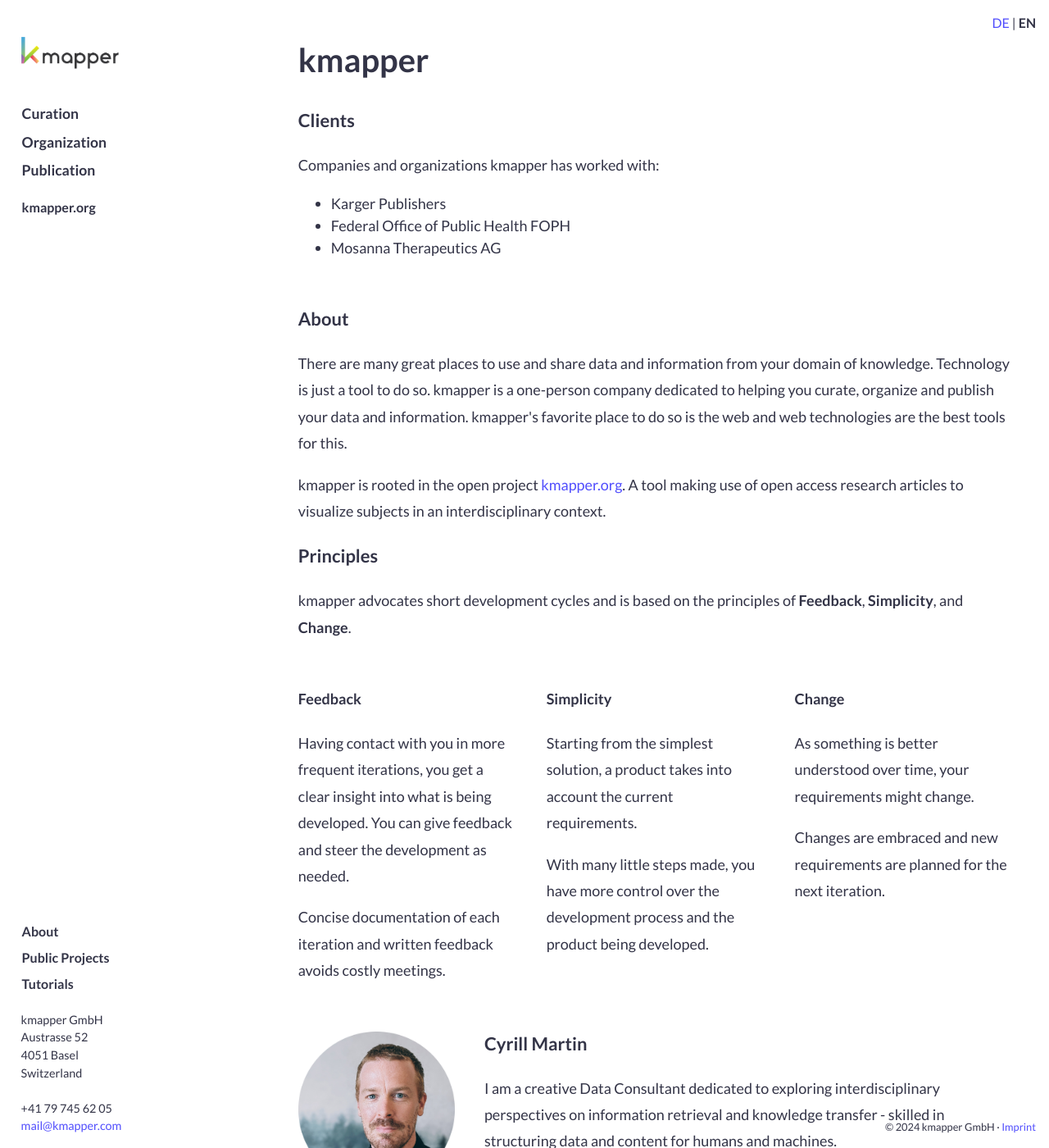
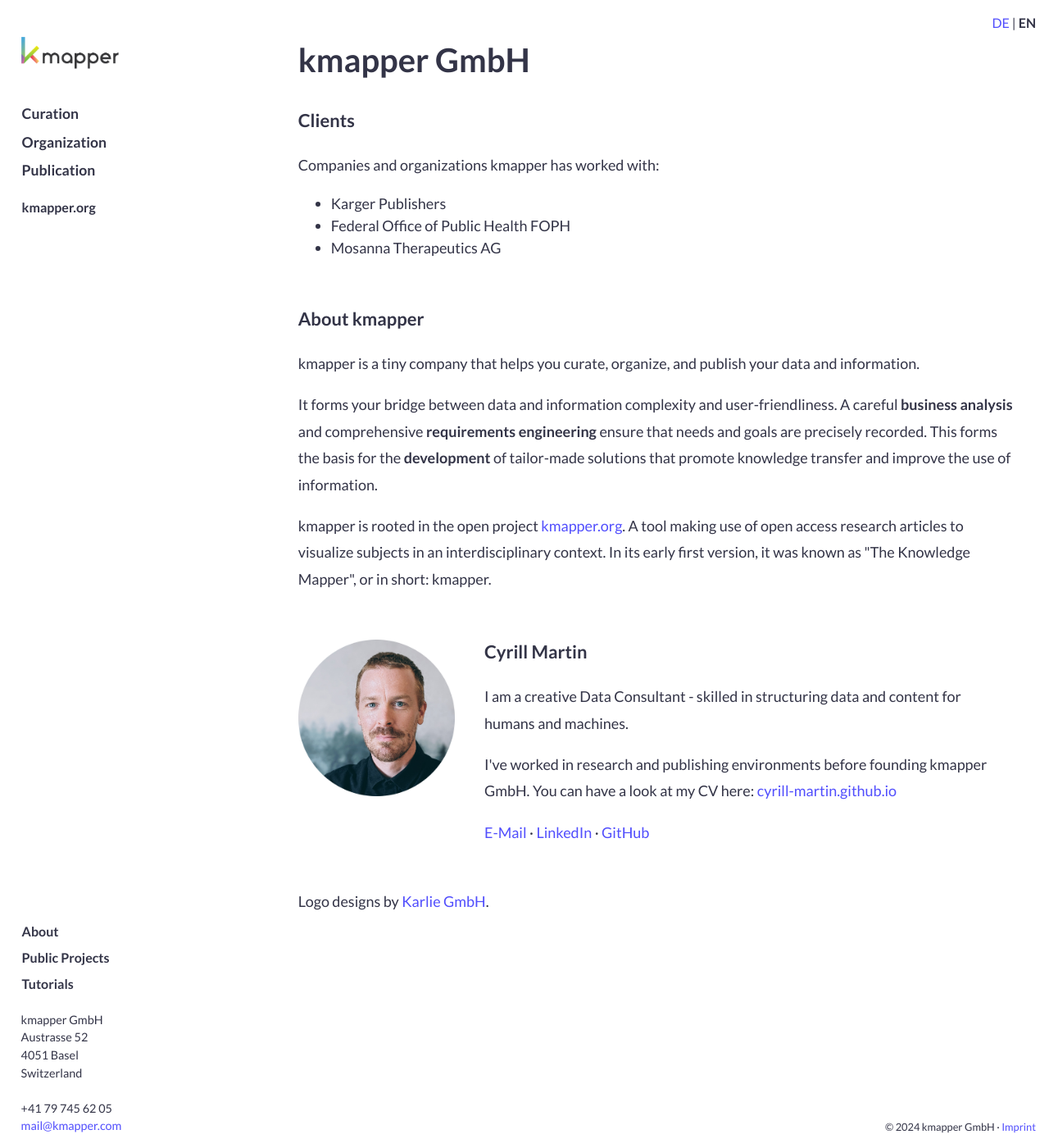
Before and after one commit to cyrill-martin/kmapper.com, a Jekyll site: the page built from src/sites/_en/about.md, in a window 1280 px wide and 1400 px high. Shown: the whole window at 82% size. Built offline with Jekyll 4.4.1, drawn with Linux system fonts in a browser that asks for light colours; comment, search, counter and statistics services are not loaded.

Commit message:
Add new texts

```diff
--- a/src/_layouts/about.html
+++ b/src/_layouts/about.html
@@ -20,25 +20,7 @@
     <h3>{{ page.h3-about }}</h3>
     <p>{{ page.p-1-kmapper }}</p>
     <p>{{ page.p-2-kmapper }}</p>
-    <h3>{{ page.h3-principles }}</h3>
-    <p>{{ page.p-1-principles }}</p>
-  </div>
-</div>
-<div class="row">
-  <div class="col-4 principle">
-    <h4>{{ page.h4-feedback }}</h4>
-    <p>{{ page.p-1-feedback }}</p>
-    <p>{{ page.p-2-feedback }}</p>
-  </div>
-  <div class="col-4 principle">
-    <h4>{{ page.h4-simplicity }}</h4>
-    <p>{{ page.p-1-simplicity }}</p>
-    <p>{{ page.p-2-simplicity }}</p>
-  </div>
-  <div class="col-4 principle">
-    <h4>{{ page.h4-change }}</h4>
-    <p>{{ page.p-1-change }}</p>
-    <p>{{ page.p-2-change }}</p>
+    <p>{{ page.p-3-kmapper }}</p>
   </div>
 </div>
 <!-- <h2>Leute</h2> -->
--- a/src/_layouts/home.html
+++ b/src/_layouts/home.html
@@ -15,7 +15,7 @@
 					</h1>
 				{%- else -%}
 					<h1 class="tagline">
-						Agency for the<br />
+						Creative data consulting:<br />
 						<a href="{{ "/" | relative_url }}en/curation/" class="tagline-nav">curation</a>,
 						<a href="{{ "/" | relative_url }}en/organization/" class="tagline-nav">organization</a>, and
 						<a href="{{ "/" | relative_url }}en/publication/" class="tagline-nav">publication</a><br />
--- a/src/sites/_en/about.md
+++ b/src/sites/_en/about.md
@@ -1,8 +1,8 @@
 ---
 layout: about
 uid: abt
-title: kmapper
-description: kmapper supports you and your organization during your knowledge project and is based on the principles of feedback, simplicity, and change
+title: kmapper GmbH
+description: kmapper supports you and your organization during your data project by offering business analysis, requirements engineering, and development
 
 h3-clients: Clients
 
@@ -13,38 +13,18 @@
 - name: Federal Office of Public Health FOPH
 - name: Mosanna Therapeutics AG
 
-h3-about: About
+h3-about: About kmapper
 
-p-1-kmapper: There are many great places to use and share data and information from your domain of knowledge. Technology is just a tool to do so. kmapper is a one-person company dedicated to helping you curate, organize and publish your data and information. kmapper's favorite place to do so is the web and web technologies are the best tools for this.
+p-1-kmapper: kmapper is a tiny company that helps you curate, organize, and publish your data and information.
 
-p-2-kmapper: kmapper is rooted in the open project <a href="https://kmapper.org" target="_blank">kmapper.org</a>. A tool making use of open access research articles to visualize subjects in an interdisciplinary context.
+p-2-kmapper: It forms your bridge between data and information complexity and user-friendliness. A careful <b>business analysis</b> and comprehensive <b>requirements engineering</b> ensure that needs and goals are precisely recorded. This forms the basis for the <b>development</b> of tailor-made solutions that promote knowledge transfer and improve the use of information.
 
-h3-principles: Principles
-
-p-1-principles: kmapper advocates short development cycles and is based on the principles of <b>Feedback</b>, <b>Simplicity</b>, and <b>Change</b>.
-
-h4-feedback: Feedback
-
-p-1-feedback: Having contact with you in more frequent iterations, you get a clear insight into what is being developed. You can give feedback and steer the development as needed.
-
-p-2-feedback: Concise documentation of each iteration and written feedback avoids costly meetings.
-
-h4-simplicity: Simplicity
-
-p-1-simplicity: Starting from the simplest solution, a product takes into account the current requirements.
-
-p-2-simplicity: With many little steps made, you have more control over the development process and the product being developed.
-
-h4-change: Change
-
-p-1-change: As something is better understood over time, your requirements might change.
-
-p-2-change: Changes are embraced and new requirements are planned for the next iteration.
+p-3-kmapper: kmapper is rooted in the open project <a href="https://kmapper.org" target="_blank">kmapper.org</a>. A tool making use of open access research articles to visualize subjects in an interdisciplinary context. In its early first version, it was known as "The Knowledge Mapper", or in short&#58; kmapper.
 
 people:
 - name: Cyrill Martin
   image: cyrill.png
-  desc: <p>I am a creative Data Consultant dedicated to exploring interdisciplinary perspectives on information retrieval and knowledge transfer - skilled in structuring data and content for humans and machines.</p><p>I've worked in research and publishing environments before founding kmapper GmbH. You can have a look at my CV here&#58; <a href="https://cyrill-martin.github.io/" target="_blank">cyrill-martin.github.io</a></p>
+  desc: <p>I am a creative Data Consultant - skilled in structuring data and content for humans and machines.</p><p>I've worked in research and publishing environments before founding kmapper GmbH. You can have a look at my CV here&#58; <a href="https://cyrill-martin.github.io/" target="_blank">cyrill-martin.github.io</a></p>
   socials:
     - <a href="https://www.linkedin.com/in/cyrill-martin/" target="_blank">LinkedIn</a>
     - <a href="https://github.com/cyrill-martin/" target="_blank">GitHub</a>
```
Also changed, not shown: other parts of src/_layouts/home.html (+1 -1 lines), src/sites/_de/ueber.md (+7 -27 lines).
